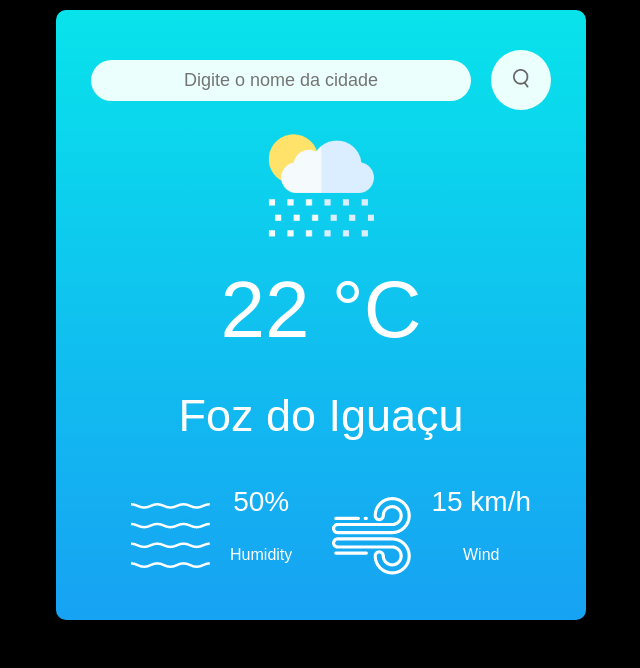
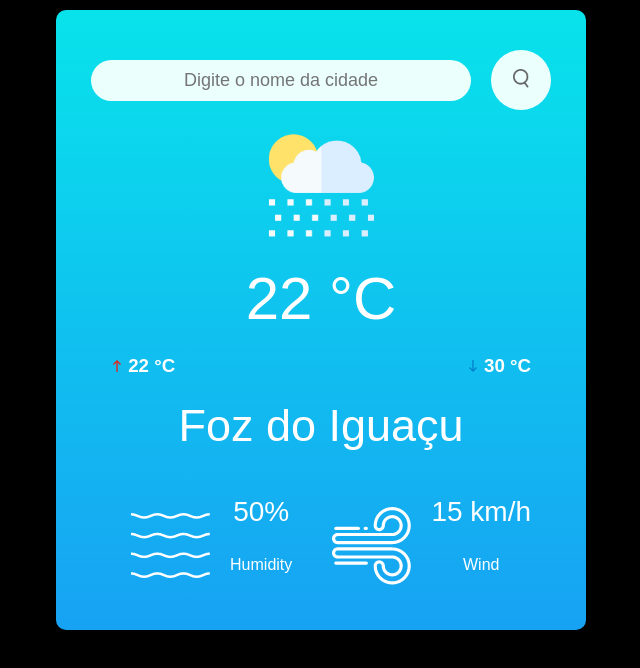
Before and after one commit to FKRF/WeatherAPI, a plain HTML site: page index.html in a window 1280 px wide. Shown: the whole page, without its empty margins (319-959 px from the left). Drawn offline with Linux system fonts and the light colour scheme.

Commit message:
Add TempMaxMin

```diff
--- a/app.js
+++ b/app.js
@@ -1,5 +1,7 @@
 var apiKey = "c16065cf71f35ce65d3c93abd80d3d5b";
 var apiUrl = "https://api.openweathermap.org/data/2.5/weather?units=metric&q="
+
+var FozDoIguaçu = "https://api.openweathermap.org/data/2.5/weather?units=metric&q=Foz do Iguaçu&appid=c16065cf71f35ce65d3c93abd80d3d5b"
 
 var searchBox = document.querySelector(".search input");
 var searchBtn = document.querySelector(".search button");
@@ -12,6 +14,8 @@ async function checkWeather(city) {
 
     document.querySelector(".city").innerHTML = data.name;
     document.querySelector(".temp").innerHTML = Math.round(data.main.temp) + "°C";
+    document.querySelector(".tempMax").innerHTML = '<img src="img/arrow-max.svg">' +  Math.round(data.main.temp_max) + "°C";
+    document.querySelector(".tempMin").innerHTML = '<img src="img/arrow-min.svg">' + Math.round(data.main.temp_min) + "°C";
     document.querySelector(".humidity").innerHTML = Math.round(data.main.humidity) + "%";
     document.querySelector(".wind").innerHTML = Math.round(data.wind.speed) + " km/h";
 }
--- a/index.html
+++ b/index.html
@@ -14,7 +14,11 @@
         </div>
         <div class="weather">
             <img src="img/rain.png" class="weather-icon" alt="">
-            <h1 class="temp"> 22 °C </h1>
+            <h1 class="temp"> <nobr>22 °C</nobr> </h1>
+            <div class="weatherDelta">
+                <h3 class="tempMax"> <nobr> <img src="img/arrow-max.svg"> 22 °C</nobr>  </h3>
+                <h3 class="tempMin"> <nobr> <img src="img/arrow-min.svg"> 30 °C</nobr> </h3>
+            </div>
             <h2 class="city">Foz do Iguaçu</h2>
             <div class="details">
                 <div class="column"></div>
--- a/style.css
+++ b/style.css
@@ -65,15 +65,24 @@ body {
 }
 
 .weather h1 {
-    font-size: 80px;
+    font-size: 60px;
     font-weight: 500;
     margin-top: 0px;
+    margin-bottom: 5%;
+}
+
+.weatherDelta {
+    display: flex;
+    align-items: center;
+    justify-content: space-between;
+    padding: 0 20px;
+    margin-top: -20px;
 }
 
 .weather h2 {
     font-size: 45px;
     font-weight: 400;
-    margin-top: -20px;
+    margin-top: 5px;
 }
 
 .details {
```
Also changed, not shown: img/arrow-max.svg (added), img/arrow-min.svg (added).
